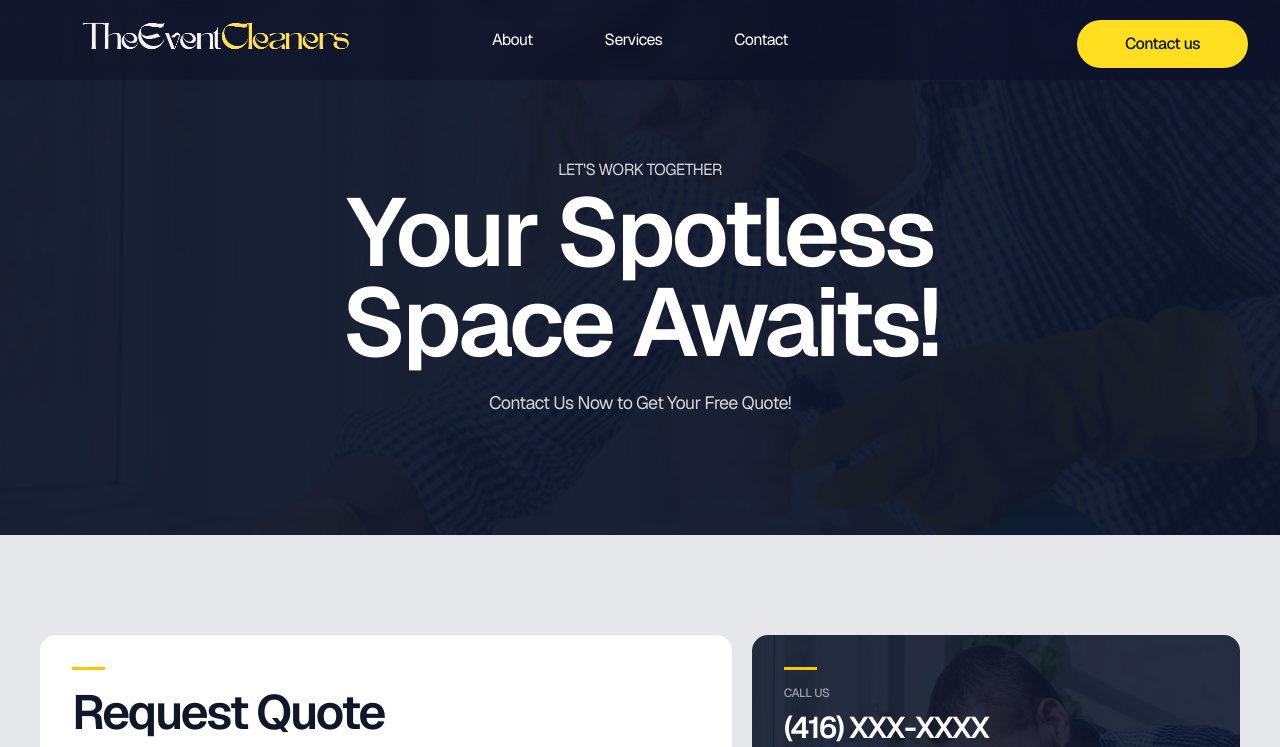
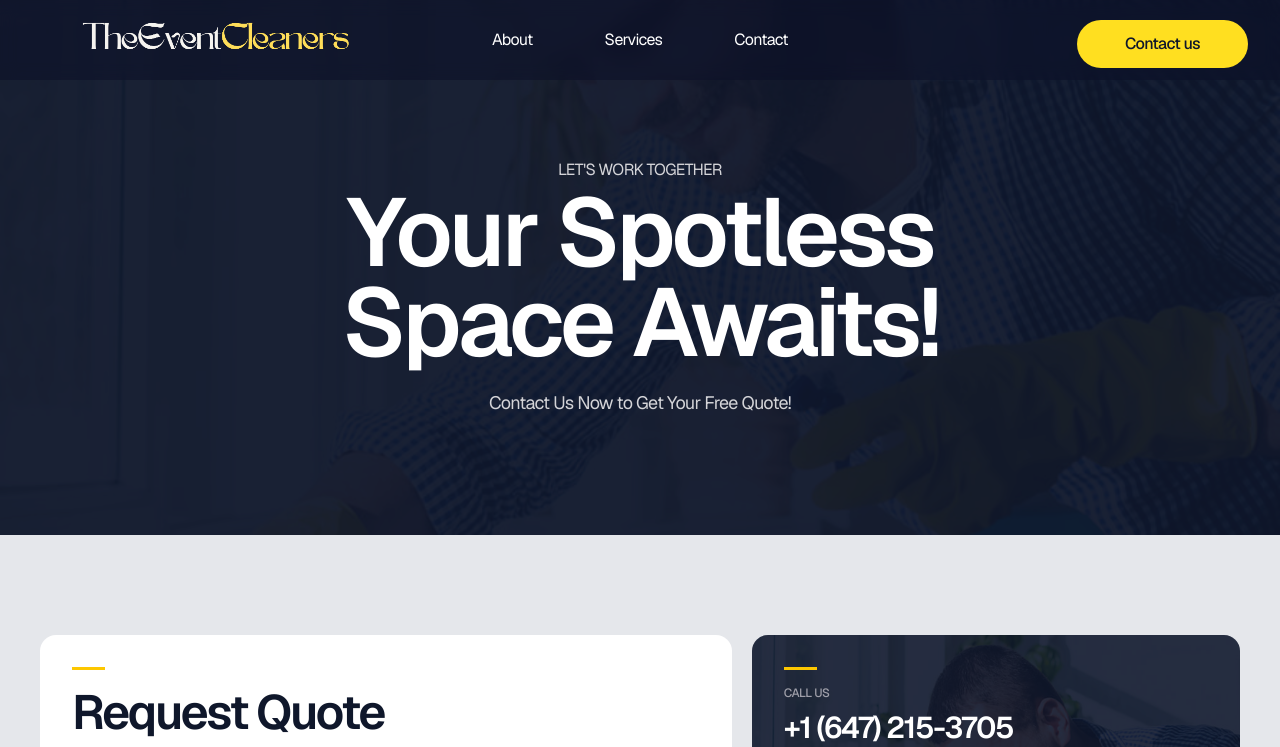
Before and after one commit to fathima200/event-cleaners, a Next.js app: page /contact in a window 1280 px wide. Shown: the top 747 px of the page. Built offline with nearby package versions, Linux system fonts and the light colour scheme.

Commit message:
fixed footer

```diff
--- a/app/contact/page.tsx
+++ b/app/contact/page.tsx
@@ -87,8 +87,8 @@ export default function ContactPage() {
                 <p className="text-zinc-400 text-xs font-medium tracking-[-0.48px] leading-[14.4px] uppercase mb-2 font-geist">
                   Call Us
                 </p>
-                <a href="tel:416-XXX-XXXX" className="text-white text-2xl md:text-3xl font-semibold tracking-[-1.2px] md:tracking-[-1.44px] leading-tight font-geist hover:text-yellow-400 transition-colors">
-                  (416) XXX-XXXX
+                <a href="tel:+16472153705" className="text-white text-2xl md:text-3xl font-semibold tracking-[-1.2px] md:tracking-[-1.44px] leading-tight font-geist hover:text-yellow-400 transition-colors">
+                  +1 (647) 215-3705
                 </a>
                 <p className="text-zinc-400 text-xs tracking-[-0.48px] leading-[16px] font-geist mt-3">
                   Monday–Friday: 8am–6pm
--- a/components/footer.tsx
+++ b/components/footer.tsx
@@ -84,7 +84,7 @@ export default function Footer() {
             <ul className="space-y-3 text-gray-400 font-geist">
               <li className="flex items-center gap-3 hover:text-[#eeda03] transition-colors">
                 <Phone className="w-4 h-4" />
-                <a href="tel:+16472153705">+1 (647) 215-3705</a>
+                <a href="tel:6472153705"> (647) 215-3705</a>
               </li>
               <li className="flex items-center gap-3 hover:text-[#eeda03] transition-colors">
                 <Mail className="w-4 h-4" />
```
